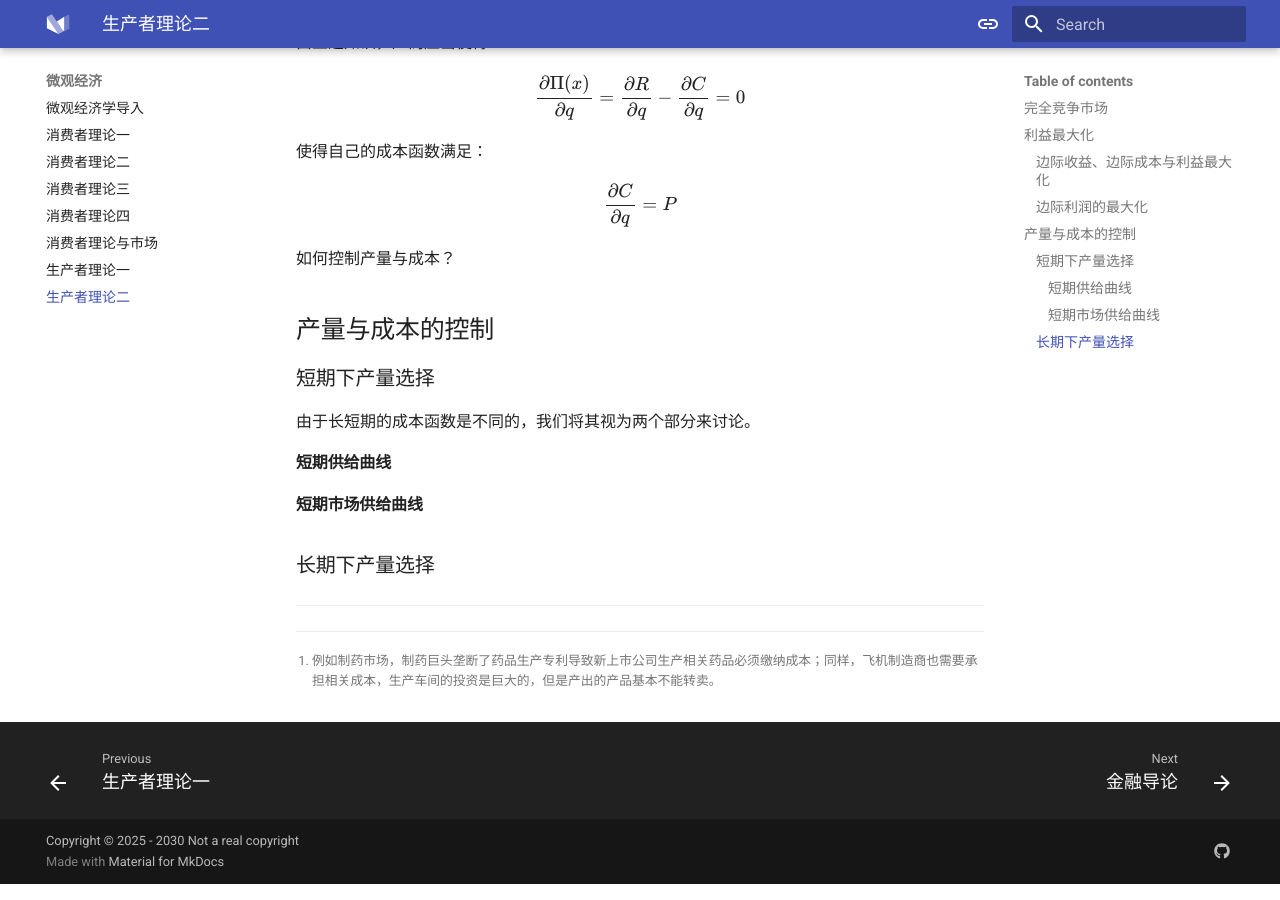
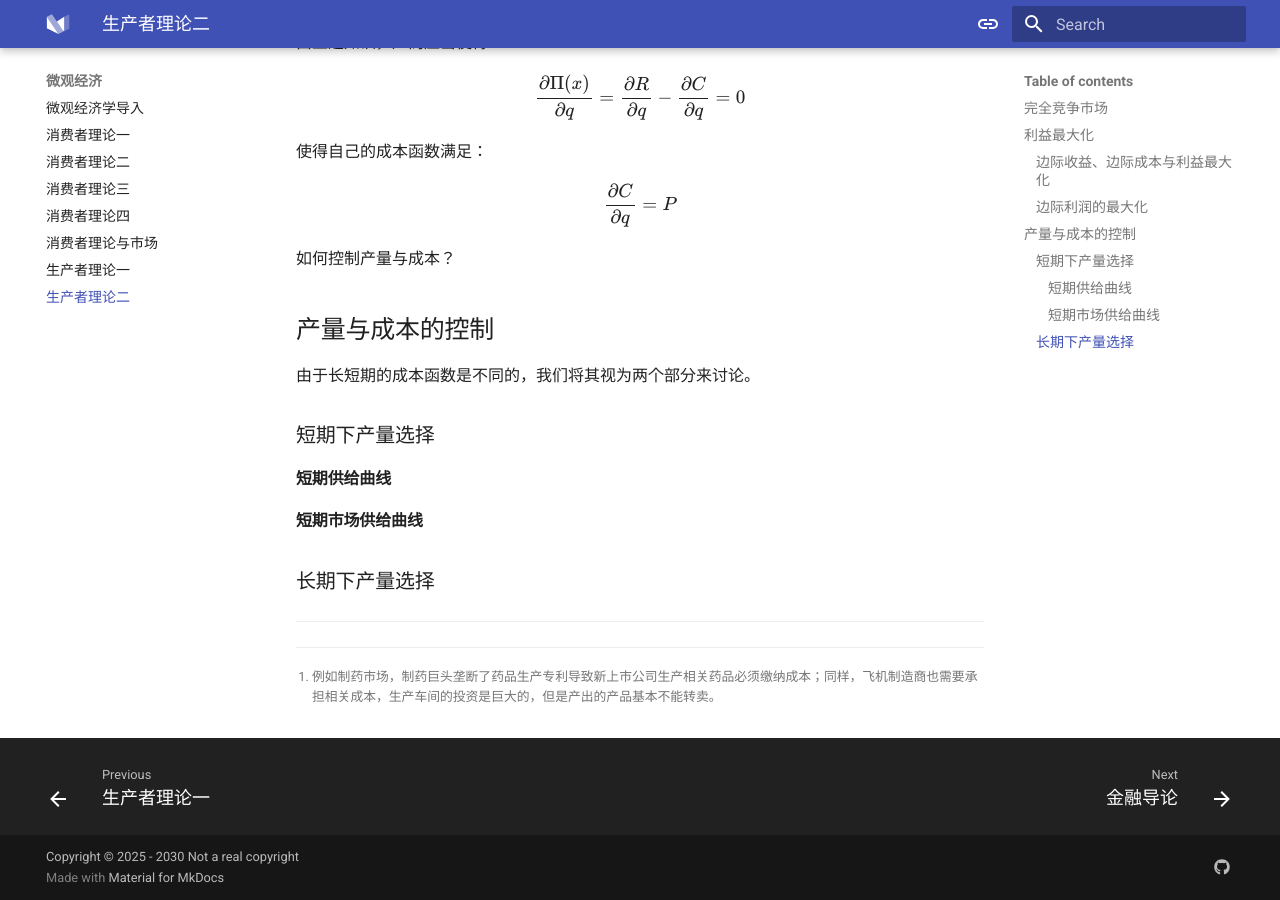
Before and after one commit to HarudogMyLand/FuckEconomicNote, an MkDocs documentation site: the page built from docs/microeco/tutorial8.md, in a window 1280 px wide and 900 px high, scrolled down 1534 px. Built offline with MkDocs 1.6.1 and Material for MkDocs 9.7.7, drawn with Linux system fonts in a browser that asks for light colours.

```diff
--- a/docs/microeco/tutorial8.md
+++ b/docs/microeco/tutorial8.md
@@ -62,9 +62,11 @@ $$
 
 ## 产量与成本的控制
 
+由于长短期的成本函数是不同的，我们将其视为两个部分来讨论。
+
 ### 短期下产量选择
 
-由于长短期的成本函数是不同的，我们将其视为两个部分来讨论。
+
 
 #### 短期供给曲线
 
```
